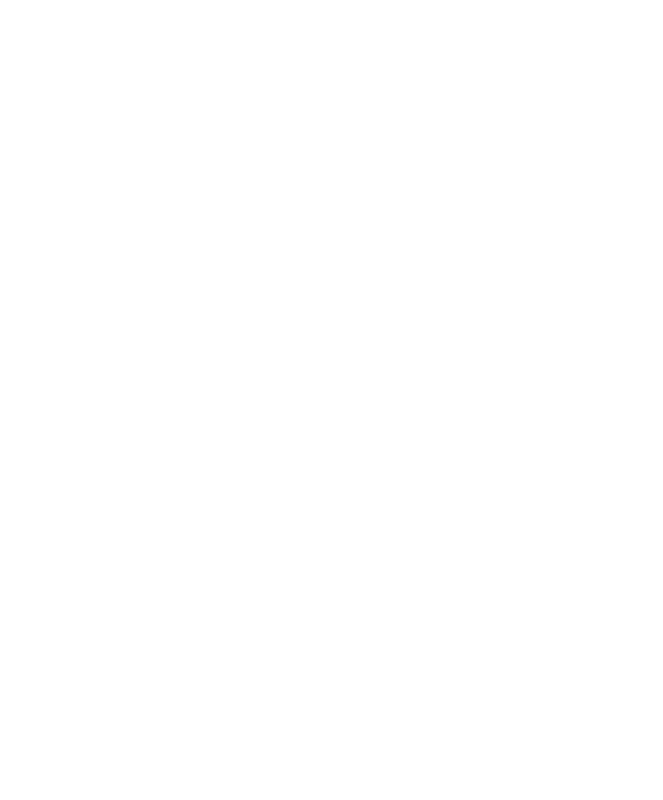
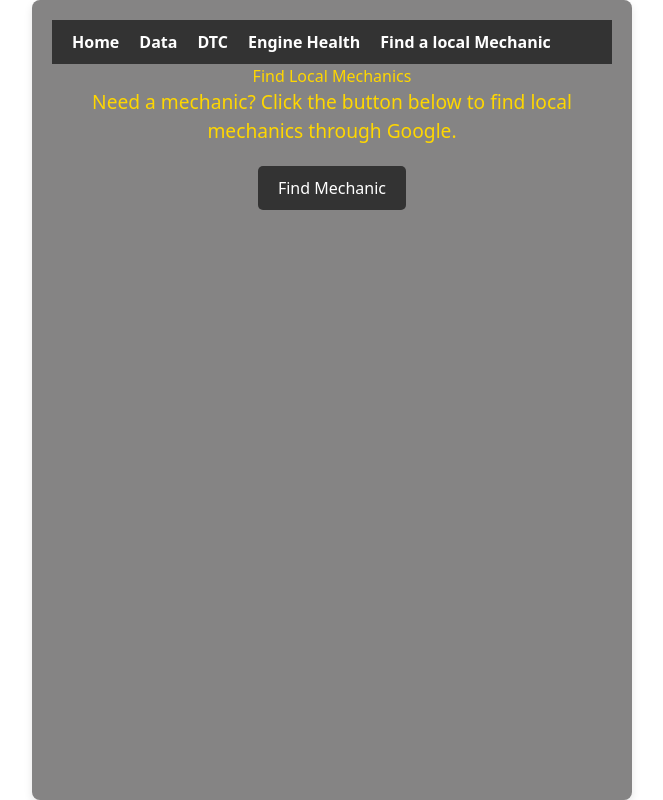
Before and after one commit to Kuky1986/obdProject, a React (Create React App) app in the folder client/: page /findMechanic in a window 1280 px wide. Before the commit this address had no page. Shown: the whole page, without its empty margins (308-971 px from the left). Built offline with nearby package versions, Linux system fonts and the light colour scheme.

Commit message:
STFT/LTFT + FindMCC

```diff
--- a/client/src/App.js
+++ b/client/src/App.js
@@ -4,6 +4,7 @@ import Data from './components/Data';
 import Home from './components/Home';
 import DTC from './components/DTC';
 import EngineHealth from './components/EngineHealth';
+import FindMCC from './components/FindMCC';
 
 const App = () => {
   return (
@@ -13,6 +14,7 @@ const App = () => {
         <Route path="/data" element={<Data />} />
         <Route path="/dtc" element={<DTC />} />
         <Route path="/engineHealth" element={<EngineHealth />} />
+        <Route path="/findMechanic" element={<FindMCC />} />
         {/* Add more routes for other pages/components */}
       </Routes>
     </Router>
--- /dev/null
+++ b/client/src/components/FindMCC.css
@@ -0,0 +1,44 @@
+/* Container styling */
+.find-mcc-container {
+    background-color: #858484; /* Lighter background color */
+    color: #ffd700; /* Text color */
+    padding: 20px;
+    text-align: center; /* Center-align text */
+    min-height: 100vh; /* Ensure the container covers at least the viewport height */
+    border-radius: 8px; /* Rounded corners */
+    box-shadow: 0 4px 8px rgba(0, 0, 0, 0.1); /* Subtle shadow */
+    max-width: 600px;
+    margin: auto;
+  }
+
+  /* Heading styling */
+  h1 {
+    font-size: 2.5rem; /* Adjust font size as needed */
+    margin-bottom: 20px; /* Space below the heading */
+    color: #ffd700; /* Text color same as link hover color in Navbar */
+  }
+
+  /* Info message styling */
+  .info-message {
+    font-size: 1.2rem; /* Adjust font size as needed */
+    line-height: 1.5; /* Line height for readability */
+    margin-bottom: 20px; /* Space below paragraphs */
+    color: #ffd700; /* Text color */
+  }
+
+  /* Button styling */
+  .find-button {
+    display: inline-block;
+    padding: 10px 20px;
+    font-size: 1rem;
+    color: #fff; /* Button text color */
+    background-color: #333; /* Button background color */
+    border: none;
+    border-radius: 5px;
+    cursor: pointer;
+    transition: background-color 0.3s ease;
+  }
+
+  .find-button:hover {
+    background-color: #ffd700; /* Button hover background color */
+  }
--- /dev/null
+++ b/client/src/components/FindMCC.js
@@ -0,0 +1,25 @@
+import React from 'react';
+import Navbar from './styleComponents/Navbar';
+import './FindMCC.css'; // Import the CSS file
+
+const FindMCC = () => {
+  const handleFindMechanic = () => {
+    // Open a new tab with a Google search for "Find Mechanic"
+    window.open('https://www.google.com/search?q=local+mechanic', '_blank');
+  };
+
+  return (
+    <div className="find-mcc-container">
+      <Navbar />
+      <h1>Find Local Mechanics</h1>
+      <p className="info-message">
+        Need a mechanic? Click the button below to find local mechanics through Google.
+      </p>
+      <button className="find-button" onClick={handleFindMechanic}>
+        Find Mechanic
+      </button>
+    </div>
+  );
+};
+
+export default FindMCC;
--- /dev/null
+++ b/client/src/components/engineComponents/LongTermFuelTrim.css
@@ -0,0 +1,67 @@
+/* Container styling */
+.long-term-fuel-trim-container {
+    background-color: #ffd700; /* Light background color */
+    color: #333; /* Dark text color */
+    padding: 20px;
+    text-align: center;
+    border-radius: 8px; /* Rounded corners */
+    box-shadow: 0 4px 8px rgba(0, 0, 0, 0.1); /* Subtle shadow */
+    max-width: 600px;
+    margin: auto;
+  }
+
+  /* Heading styling */
+  .heading {
+    font-size: 1.5rem;
+    color: #333; /* Dark text color */
+    margin-bottom: 15px;
+  }
+
+  /* Placeholder message styling */
+  .placeholder-message {
+    font-size: 1rem;
+    color: #666; /* Grey text color */
+    margin-bottom: 20px; /* Add space below placeholder */
+  }
+
+  /* Info message styling */
+  .info-message {
+    font-size: 1rem;
+    color: #444; /* Darker grey text color */
+    margin-bottom: 15px;
+  }
+
+  /* List styling */
+  .info-list {
+    list-style-type: none;
+    padding: 0;
+    margin: 0;
+  }
+
+  .info-list li {
+    font-size: 1rem;
+    color: #333; /* Dark text color */
+    margin-bottom: 10px;
+    text-align: left; /* Align text to the left */
+    padding: 0 20px; /* Add padding for better readability */
+  }
+
+  .info-list li strong {
+    color: #222; /* Slightly darker color for labels */
+  }
+
+  /* Contact info styling */
+  .contact-info {
+    font-size: 0.9rem;
+    color: #007bff; /* Link color */
+    margin-top: 20px;
+  }
+
+  .contact-info a {
+    color: #007bff; /* Link color */
+    text-decoration: none;
+  }
+
+  .contact-info a:hover {
+    text-decoration: underline; /* Underline on hover */
+  }
--- a/client/src/components/engineComponents/LongTermFuelTrim.js
+++ b/client/src/components/engineComponents/LongTermFuelTrim.js
@@ -1,7 +1,30 @@
 import React from 'react';
+import './LongTermFuelTrim.css'; // Import the CSS file
 
 const LongTermFuelTrim = () => {
-  return <div>Hello from LongTermFuelTrim</div>;
+  return (
+    <div className="long-term-fuel-trim-container">
+      <h2 className="heading">Long Term Fuel Trim</h2>
+
+      <p className="placeholder-message">
+        This section is under development. Please check back later for detailed information on long-term fuel trims.
+      </p>
+
+      <p className="info-message">
+        Long Term Fuel Trim (LTFT) represents the cumulative adjustments made by the engine control unit (ECU) to maintain the optimal air-fuel ratio over a longer period. Unlike Short Term Fuel Trim, which reacts to immediate conditions, LTFT adjusts for longer-term changes in the engine’s performance.
+      </p>
+      <ul className="info-list">
+        <li><strong>What is LTFT?</strong> LTFT is the ECU's long-term adjustment to the air-fuel mixture based on historical data and trends.</li>
+        <li><strong>Why is LTFT important?</strong> It helps compensate for long-term variations such as fuel quality changes, engine wear, or sensor drift, ensuring consistent engine performance and emissions.</li>
+        <li><strong>How is LTFT measured?</strong> LTFT is also expressed as a percentage. Positive values indicate the ECU is adding fuel over the long term, while negative values mean it's reducing fuel.</li>
+        <li><strong>Common issues with LTFT:</strong> Significant deviations from the normal range can indicate issues such as persistent fuel delivery problems or long-term sensor malfunctions.</li>
+      </ul>
+
+      <p className="contact-info">
+        For more details or support, contact us at <a href="mailto:support@example.com">support@example.com</a>.
+      </p>
+    </div>
+  );
 };
 
 export default LongTermFuelTrim;
--- /dev/null
+++ b/client/src/components/engineComponents/ShortTermFuelTrim.css
@@ -0,0 +1,67 @@
+/* Container styling */
+.short-term-fuel-trim-container {
+    background-color: #ffd700; /* Light background color */
+    color: #333; /* Dark text color */
+    padding: 20px;
+    text-align: center;
+    border-radius: 8px; /* Rounded corners */
+    box-shadow: 0 4px 8px rgba(0, 0, 0, 0.1); /* Subtle shadow */
+    max-width: 600px;
+    margin: auto;
+  }
+
+  /* Heading styling */
+  .heading {
+    font-size: 1.5rem;
+    color: #333; /* Dark text color */
+    margin-bottom: 15px;
+  }
+
+  /* Placeholder message styling */
+  .placeholder-message {
+    font-size: 1rem;
+    color: #666; /* Grey text color */
+    margin-bottom: 20px; /* Add space below placeholder */
+  }
+
+  /* Info message styling */
+  .info-message {
+    font-size: 1rem;
+    color: #444; /* Darker grey text color */
+    margin-bottom: 15px;
+  }
+
+  /* List styling */
+  .info-list {
+    list-style-type: none;
+    padding: 0;
+    margin: 0;
+  }
+
+  .info-list li {
+    font-size: 1rem;
+    color: #333; /* Dark text color */
+    margin-bottom: 10px;
+    text-align: left; /* Align text to the left */
+    padding: 0 20px; /* Add padding for better readability */
+  }
+
+  .info-list li strong {
+    color: #222; /* Slightly darker color for labels */
+  }
+
+  /* Contact info styling */
+  .contact-info {
+    font-size: 0.9rem;
+    color: #007bff; /* Link color */
+    margin-top: 20px;
+  }
+
+  .contact-info a {
+    color: #007bff; /* Link color */
+    text-decoration: none;
+  }
+
+  .contact-info a:hover {
+    text-decoration: underline; /* Underline on hover */
+  }
--- a/client/src/components/engineComponents/ShortTermFuelTrim.js
+++ b/client/src/components/engineComponents/ShortTermFuelTrim.js
@@ -1,7 +1,30 @@
 import React from 'react';
+import './ShortTermFuelTrim.css'; // Import the CSS file
 
 const ShortTermFuelTrim = () => {
-  return <div>Hello from ShortTermFuelTrim</div>;
+  return (
+    <div className="short-term-fuel-trim-container">
+      <h2 className="heading">Short Term Fuel Trim</h2>
+
+      <p className="placeholder-message">
+        This section is under development. Please check back later for detailed information on short-term fuel trims.
+      </p>
+
+      <p className="info-message">
+        Short Term Fuel Trim (STFT) is a measure of how much the engine control unit (ECU) is adjusting the fuel mixture in real-time. These adjustments are made based on various sensor inputs to ensure optimal engine performance and efficiency.
+      </p>
+      <ul className="info-list">
+        <li><strong>What is STFT?</strong> STFT is a dynamic adjustment made by the ECU to correct the air-fuel mixture based on real-time engine conditions.</li>
+        <li><strong>Why is STFT important?</strong> It helps maintain the ideal air-fuel ratio, improving fuel efficiency, reducing emissions, and ensuring smooth engine operation.</li>
+        <li><strong>How is STFT measured?</strong> STFT is typically expressed as a percentage. Positive values indicate the ECU is adding fuel, while negative values mean it's reducing fuel.</li>
+        <li><strong>Common issues with STFT:</strong> Significant deviations from the normal range can indicate problems such as a faulty oxygen sensor, fuel injector issues, or vacuum leaks.</li>
+      </ul>
+
+      <p className="contact-info">
+        For more details or support, contact us at <a href="mailto:support@example.com">support@example.com</a>.
+      </p>
+    </div>
+  );
 };
 
 export default ShortTermFuelTrim;
--- a/client/src/components/styleComponents/Navbar.js
+++ b/client/src/components/styleComponents/Navbar.js
@@ -11,6 +11,7 @@ const Navbar = () => {
         <li><Link to="/data">Data</Link></li>
         <li><Link to="/dtc">DTC</Link></li>
         <li><Link to="/engineHealth">Engine Health</Link></li>
+        <li><Link to="/findMechanic">Find a local Mechanic</Link></li>
 
       </ul>
     </nav>
```
